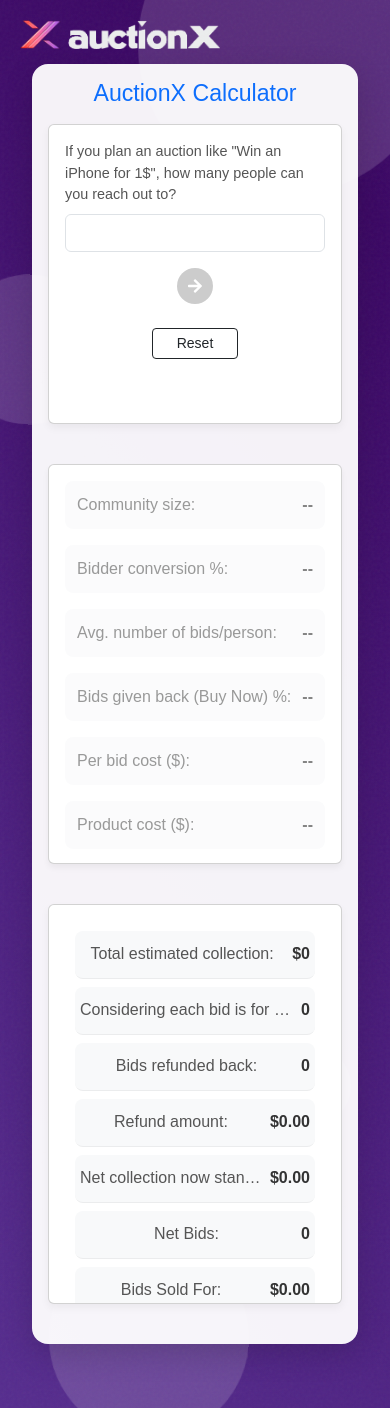
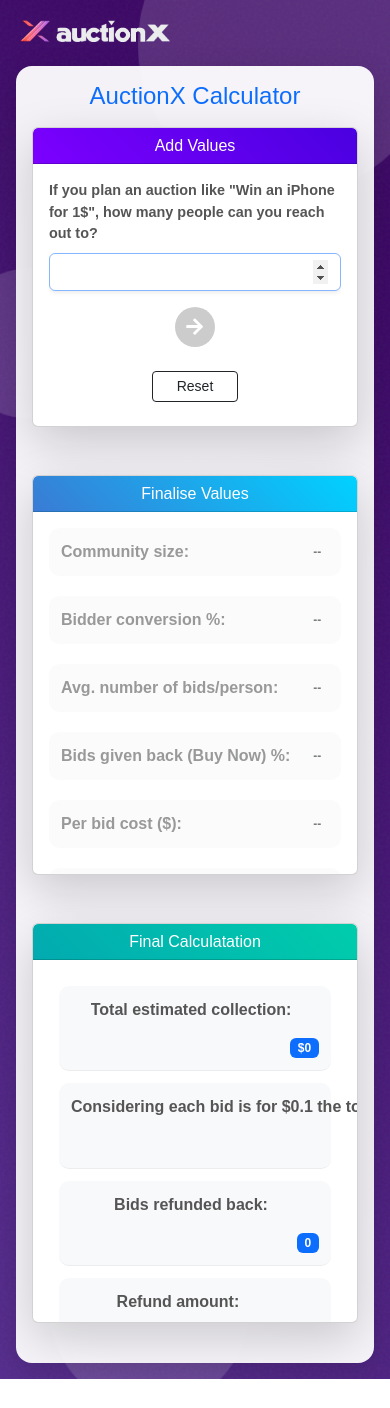
Before and after one commit to tushar6862/auctionx-calculator, a React (Create React App) app: page / in a window 390 px wide. After the commit the page ends 1379 px from the top, so only its background shows below. Built offline with nearby package versions, Linux system fonts and the light colour scheme.

Commit message:
Changes autofocus add in input and theme

```diff
--- a/public/index.html
+++ b/public/index.html
@@ -24,7 +24,7 @@
       work correctly both with client-side routing and a non-root public URL.
       Learn how to configure a non-root public URL by running `npm run build`.
     -->
-    <title>Auction Form</title>
+    <title>AuctionX Calculator</title>
   </head>
   <body>
     <noscript>You need to enable JavaScript to run this app.</noscript>
--- a/src/components/AuctionCalculator/index.js
+++ b/src/components/AuctionCalculator/index.js
@@ -1,4 +1,4 @@
-import React, { useState, useEffect } from "react";
+import React, { useState, useEffect, useRef } from "react";
 import { Form, Row, Col, Card, Button } from "react-bootstrap";
 import { useFormik } from "formik";
 import * as Yup from "yup";
@@ -8,6 +8,7 @@
 import "./style.css";
 
 const AuctionCalculator = () => {
+  const inputRef = useRef(null);
   // Animation for the form
   const formAnimation = useSpring({
     from: { opacity: 0, transform: "translateY(50px)" },
@@ -133,6 +134,12 @@
     netCollection: 0,
   });
 
+  useEffect(() => {
+    if (inputRef.current) {
+      inputRef.current.focus();
+    }
+  }, [activeField]);
+
   // Update calculations when form values change
   // Update calculations when form values change
   useEffect(() => {
@@ -217,10 +224,13 @@
           <h3 className="text-primary">AuctionX Calculator</h3>
         </div>
 
-        <Row className="g-2 calculator-row">
+        <Row className="g-3 calculator-row">
           {/* Left Column - Input Fields */}
-          <Col md={4} className="form-column">
-            <Card className="h-100 input-card">
+          <Col xs={12} md={12} lg={4} className="form-column mb-3 mb-md-0">
+            <Card className="h-100 input-card shadow-lg">
+              <Card.Header className="bg-gradient-primary text-white">
+                <h5 className="mb-0">Add Values</h5>
+              </Card.Header>
               <Card.Body>
                 <div className="input-fields-container">
                   {fields.map((field) => (
@@ -236,7 +246,7 @@
                       <Form.Group className="text-start mb-3">
                         <Form.Label
                           htmlFor={field.name}
-                          className="floating-label"
+                          className="floating-label fw-bold"
                         >
                           {field.title}
                         </Form.Label>
@@ -251,9 +261,10 @@
                             formik.touched[field.name] &&
                             formik.errors[field.name]
                           }
-                          className="form-control-ms floating-input"
+                          className="form-control-ms floating-input shadow-sm"
                           placeholder=" "
                           step={field.step || "1"}
+                          ref={field.name === activeField ? inputRef : null}
                         />
                         <Form.Control.Feedback type="invalid">
                           {formik.errors[field.name]}
@@ -263,7 +274,7 @@
                       <div className="text-center mt-3">
                         <button
                           type="button"
-                          className="field-nav-button"
+                          className="field-nav-button pulse-animation"
                           onClick={() => moveToNextField(field.name)}
                           disabled={
                             !formik.values[field.name] ||
@@ -281,7 +292,7 @@
                   <Button
                     variant="outline-dark"
                     size="sm"
-                    className="px-4 btn-reset"
+                    className="px-4 btn-reset hover-effect"
                     onClick={() => {
                       formik.resetForm();
                       setActiveField("communitySize");
@@ -296,8 +307,11 @@
           </Col>
 
           {/* Middle Column - Value List */}
-          <Col md={4} className="value-column">
-            <Card className="h-100 value-card">
+          <Col xs={12} md={12} lg={4} className="value-column mb-3 mb-md-0">
+            <Card className="h-100 value-card shadow-lg">
+              <Card.Header className="bg-gradient-secondary text-white">
+                <h5 className="mb-0">Finalise Values</h5>
+              </Card.Header>
               <Card.Body>
                 <div className="value-list-container">
                   {fields.map((field) => (
@@ -310,12 +324,14 @@
                       }`}
                     >
                       <div className="value-label-container">
-                        <span className="value-label">{field.label}:</span>
+                        <span className="value-label fw-bold">
+                          {field.label}:
+                        </span>
                         {completedFields.includes(field.name) && (
-                          <FaCheck className="check-icon" />
+                          <FaCheck className="check-icon text-success" />
                         )}
                       </div>
-                      <span className="value-value">
+                      <span className="value-value badge bg-light text-dark">
                         {completedFields.includes(field.name)
                           ? field.name === "perBidCost" ||
                             field.name === "productCost"
@@ -334,16 +350,19 @@
           </Col>
 
           {/* Right Column - Results */}
-          <Col md={4} className="results-column">
-            <Card className="h-100 results-card">
+          <Col xs={12} md={12} lg={4} className="results-column mb-3 mb-md-0">
+            <Card className="h-100 results-card shadow-lg">
+              <Card.Header className="bg-gradient-success text-white">
+                <h5 className="mb-0">Final Calculatation</h5>
+              </Card.Header>
               <Card.Body>
                 <div className="results-summary">
                   <div className="result-item">
-                    <span className="result-label">
+                    <span className="result-label fw-bold text-start">
                       Total estimated collection:
                     </span>
-                    <span className="result-value">
-                    $
+                    <span className="result-value badge bg-primary">
+                      $
                       {calculations.totalExpectedBids.toLocaleString(
                         undefined,
                         {
@@ -354,11 +373,11 @@
                   </div>
 
                   <div className="result-item">
-                    <span className="result-label">
+                    <span className="result-label fw-bold text-start">
                       Considering each bid is for ${calculations?.perCost} the
                       total number of bids sold:
                     </span>
-                    <span className="result-value">
+                    <span className="result-value badge bg-primary">
                       {calculations.totalExpectedBids.toLocaleString(
                         undefined,
                         {
@@ -369,8 +388,10 @@
                   </div>
 
                   <div className="result-item">
-                    <span className="result-label">Bids refunded back:</span>
-                    <span className="result-value">
+                    <span className="result-label fw-bold text-start">
+                      Bids refunded back:
+                    </span>
+                    <span className="result-value badge bg-primary">
                       {calculations.bidsRefundedBack.toLocaleString(undefined, {
                         maximumFractionDigits: 0,
                       })}
@@ -378,8 +399,10 @@
                   </div>
 
                   <div className="result-item">
-                    <span className="result-label">Refund amount:</span>
-                    <span className="result-value">
+                    <span className="result-label fw-bold text-start">
+                      Refund amount:
+                    </span>
+                    <span className="result-value badge bg-primary">
                       $
                       {calculations.refundAmount.toLocaleString(undefined, {
                         minimumFractionDigits: 2,
@@ -389,10 +412,10 @@
                   </div>
 
                   <div className="result-item">
-                    <span className="result-label">
+                    <span className="result-label fw-bold text-start">
                       Net collection now stands at:
                     </span>
-                    <span className="result-value">
+                    <span className="result-value badge bg-primary">
                       $
                       {calculations.netCollection.toLocaleString(undefined, {
                         minimumFractionDigits: 2,
@@ -402,8 +425,10 @@
                   </div>
 
                   <div className="result-item">
-                    <span className="result-label">Net Bids:</span>
-                    <span className="result-value">
+                    <span className="result-label fw-bold text-start">
+                      Net Bids:
+                    </span>
+                    <span className="result-value badge bg-primary">
                       {calculations.netBids.toLocaleString(undefined, {
                         maximumFractionDigits: 0,
                       })}
@@ -411,8 +436,10 @@
                   </div>
 
                   <div className="result-item">
-                    <span className="result-label">Bids Sold For:</span>
-                    <span className="result-value">
+                    <span className="result-label fw-bold text-start">
+                      Bids Sold For:
+                    </span>
+                    <span className="result-value badge bg-primary">
                       $
                       {calculations.bidsSoldFor.toLocaleString(undefined, {
                         minimumFractionDigits: 2,
@@ -420,14 +447,13 @@
                       })}
                     </span>
                   </div>
-
                   <div className="result-item">
-                    <span className="result-label">Net Profit:</span>
+                    <span className="result-label fw-bold text-start">
+                      Net Profit:
+                    </span>
                     <span
-                      className={`result-value ${
-                        calculations.netProfit >= 0
-                          ? "profit-positive"
-                          : "profit-negative"
+                      className={`result-value badge ${
+                        calculations.netProfit >= 0 ? "bg-success" : "bg-danger"
                       }`}
                     >
                       $
@@ -439,14 +465,14 @@
                   </div>
 
                   <div className="result-item">
-                    <span className="result-label">
+                    <span className="result-label fw-bold text-start">
                       Estimated profit per day:
                     </span>
                     <span
-                      className={`result-value ${
+                      className={`result-value badge ${
                         calculations.profitPerDay >= 0
-                          ? "profit-positive"
-                          : "profit-negative"
+                          ? "bg-success"
+                          : "bg-danger"
                       }`}
                     >
                       $
@@ -458,12 +484,14 @@
                   </div>
 
                   <div className="result-item">
-                    <span className="result-label">Annual Profit:</span>
+                    <span className="result-label fw-bold text-start">
+                      Annual Profit:
+                    </span>
                     <span
-                      className={`result-value ${
+                      className={`result-value badge ${
                         calculations.profitPerDay * 365 >= 0
-                          ? "profit-positive"
-                          : "profit-negative"
+                          ? "bg-success"
+                          : "bg-danger"
                       }`}
                     >
                       $
--- a/src/components/AuctionCalculator/style.css
+++ b/src/components/AuctionCalculator/style.css
@@ -44,9 +44,7 @@
   padding: 0.5rem;
   height: 100%;
   flex: 1;
-  /* Equal width for all columns */
   min-width: 0;
-  /* Prevent flex items from growing beyond their container */
 }
 
 .input-card,
@@ -62,7 +60,6 @@
   flex-direction: column;
 }
 
-/* Card body should take full height */
 .input-card .card-body,
 .value-card .card-body,
 .results-card .card-body {
@@ -83,12 +80,10 @@
   border-left: 4px solid #00c853;
 }
 
-/* Form field container */
 .form-field-container {
   width: 100%;
 }
 
-/* Input fields should not affect card width */
 .form-control {
   width: 100%;
   max-width: 100%;
@@ -340,6 +335,84 @@
   h2 {
     font-size: 1.5rem;
   }
+
+  .left-column {
+    border-right: none;
+    border-bottom: 1px solid rgba(0, 0, 0, 0.1);
+    padding-bottom: 30px;
+    margin-bottom: 20px;
+  }
+
+  .field-nav-button {
+    width: 36px;
+    height: 36px;
+  }
+
+  .arrow-icon {
+    font-size: 1rem;
+  }
+
+  .form-card {
+    padding: 1.5rem;
+  }
+
+  .form-steps {
+    flex-wrap: wrap;
+    justify-content: center;
+    gap: 1rem;
+  }
+
+  .form-steps::before {
+    display: none;
+  }
+
+  .step {
+    margin-bottom: 1rem;
+  }
+
+  .form-actions {
+    flex-direction: column;
+    gap: 1rem;
+  }
+
+  .btn {
+    width: 100%;
+  }
+
+  .gender-options {
+    flex-direction: column;
+    gap: 0.5rem;
+  }
+
+  .education-entry .row {
+    flex-direction: column;
+  }
+
+  .education-entry .col {
+    margin-bottom: 1rem;
+  }
+
+  .calculator-content {
+    padding: 1rem;
+  }
+
+  .card-header h5 {
+    font-size: 1rem;
+  }
+
+  .result-item {
+    flex-direction: column;
+    align-items: flex-start;
+  }
+
+  .result-value {
+    margin-top: 0.5rem;
+    align-self: flex-end;
+  }
+
+  .form-header h3 {
+    font-size: 1.5rem;
+  }
 }
 .App {
   text-align: center;
@@ -450,10 +523,40 @@
 }
 
 /* Responsive adjustments */
+
 @media (max-width: 992px) {
   .calculator-content {
     padding: 1rem;
     max-height: none;
+    margin-top: 5px;
+  }
+
+  .calculator-row {
+    height: auto;
+    max-height: none;
+    overflow: visible;
+  }
+
+  .form-column,
+  .value-column,
+  .results-column {
+    margin-bottom: 1rem;
+    height: auto;
+  }
+
+  .input-card,
+  .value-card,
+  .results-card {
+    height: auto;
+    min-height: 300px;
+  }
+}
+
+@media (max-width: 600px) {
+  .calculator-content {
+    /* padding: 1rem;
+    max-height: none; */
+    margin-top: 50px;
   }
 
   .calculator-row {
@@ -711,7 +814,7 @@
   cursor: pointer;
   transition: all 0.3s ease;
   box-shadow: 0 2px 5px rgba(0, 0, 0, 0.2);
-  margin: 0 auto; /* This ensures horizontal centering */
+  margin: 0 auto;
 }
 
 .text-center {
@@ -767,8 +870,8 @@
   padding: 10px 5px;
   border-bottom: 1px solid rgba(0, 0, 0, 0.05);
   transition: all 0.3s ease;
-  flex-wrap: nowrap; /* Prevent wrapping */
-  gap: 8px; /* Add some spacing between label and value */
+  flex-wrap: nowrap;
+  gap: 8px;
 }
 
 .result-item:last-child {
@@ -776,16 +879,16 @@
 }
 
 .result-label {
-  white-space: nowrap; /* Prevent text from breaking */
+  white-space: nowrap;
   overflow: hidden;
-  text-overflow: ellipsis; /* Add ellipsis if text is too long */
-  flex: 1; /* Allow label to take available space */
+  text-overflow: ellipsis;
+  flex: 1;
 }
 
 .result-value {
-  white-space: nowrap; /* Keep value on one line */
-  font-weight: 500; /* Make the value slightly bolder */
-  text-align: right; /* Align the value to the right */
+  white-space: nowrap;
+  font-weight: 500;
+  text-align: right;
 }
 
 .result-label-container {
@@ -823,25 +926,6 @@
 
 .profit-negative {
   color: #dc3545 !important;
-}
-
-/* Responsive adjustments */
-@media (max-width: 768px) {
-  .left-column {
-    border-right: none;
-    border-bottom: 1px solid rgba(0, 0, 0, 0.1);
-    padding-bottom: 30px;
-    margin-bottom: 20px;
-  }
-
-  .field-nav-button {
-    width: 36px;
-    height: 36px;
-  }
-
-  .arrow-icon {
-    font-size: 1rem;
-  }
 }
 
 /* Form fields styles */
@@ -1111,49 +1195,6 @@
   text-decoration: underline;
 }
 
-/* Responsive adjustments */
-@media (max-width: 768px) {
-  .form-card {
-    padding: 1.5rem;
-  }
-
-  .form-steps {
-    flex-wrap: wrap;
-    justify-content: center;
-    gap: 1rem;
-  }
-
-  .form-steps::before {
-    display: none;
-  }
-
-  .step {
-    margin-bottom: 1rem;
-  }
-
-  .form-actions {
-    flex-direction: column;
-    gap: 1rem;
-  }
-
-  .btn {
-    width: 100%;
-  }
-
-  .gender-options {
-    flex-direction: column;
-    gap: 0.5rem;
-  }
-
-  .education-entry .row {
-    flex-direction: column;
-  }
-
-  .education-entry .col {
-    margin-bottom: 1rem;
-  }
-}
-
 /* Animation for form fields */
 .form-group {
   animation: slideUp 0.4s ease-out forwards;
@@ -1216,3 +1257,128 @@
   padding-top: 1.25rem;
   padding-bottom: 0.25rem;
 }
+
+/* Add these new styles to your existing CSS file */
+
+/* Card header gradients */
+.bg-gradient-primary {
+  background: linear-gradient(45deg, #7c00ff, #4a00e0);
+}
+
+.bg-gradient-secondary {
+  background: linear-gradient(45deg, #3a7bd5, #00d2ff);
+}
+
+.bg-gradient-success {
+  background: linear-gradient(45deg, #02aab0, #00cdac);
+}
+
+/* Enhanced card styling */
+.input-card,
+.value-card,
+.results-card {
+  border: none;
+  border-radius: 15px;
+  overflow: hidden;
+  transition: all 0.3s ease;
+}
+
+.input-card:hover,
+.value-card:hover,
+.results-card:hover {
+  transform: translateY(-5px);
+}
+
+.card-header {
+  padding: 1rem;
+  font-weight: bold;
+}
+
+/* Improved value items */
+.value-item {
+  margin-bottom: 0.75rem;
+  padding: 0.75rem;
+  border-radius: 10px;
+  background-color: #f8f9fa;
+  transition: all 0.3s ease;
+  display: flex;
+  justify-content: space-between;
+  align-items: center;
+}
+
+.value-item.completed {
+  background-color: rgba(0, 200, 83, 0.1);
+  border-left: 4px solid #00c853;
+}
+
+.value-item:hover {
+  box-shadow: 0 4px 8px rgba(0, 0, 0, 0.1);
+}
+
+/* Enhanced result items */
+.result-item {
+  margin-bottom: 0.75rem;
+  padding: 0.75rem;
+  border-radius: 10px;
+  background-color: #f8f9fa;
+  transition: all 0.3s ease;
+  display: flex;
+  justify-content: space-between;
+  align-items: center;
+  flex-wrap: wrap;
+}
+
+.result-item:hover {
+  background-color: #f0f0f0;
+}
+
+.result-label {
+  flex: 1;
+  min-width: 60%;
+  margin-right: 0.5rem;
+}
+
+.result-value {
+  font-weight: bold;
+  padding: 0.5rem 0.75rem;
+  border-radius: 5px;
+  white-space: nowrap;
+}
+
+/* Button hover effect */
+.hover-effect:hover {
+  transform: scale(1.05);
+  box-shadow: 0 4px 8px rgba(0, 0, 0, 0.1);
+}
+
+/* Pulse animation for the next button */
+.pulse-animation {
+  animation: pulse 1.5s infinite;
+}
+
+@keyframes pulse {
+  0% {
+    box-shadow: 0 0 0 0 rgba(124, 0, 255, 0.7);
+  }
+  70% {
+    box-shadow: 0 0 0 10px rgba(124, 0, 255, 0);
+  }
+  100% {
+    box-shadow: 0 0 0 0 rgba(124, 0, 255, 0);
+  }
+}
+
+/* For very small screens */
+@media (max-width: 576px) {
+  .auction-calculator-container {
+    padding: 1rem;
+  }
+
+  .logo-image {
+    width: 150px !important;
+  }
+
+  .calculator-row {
+    margin-top: 1rem;
+  }
+}
```
